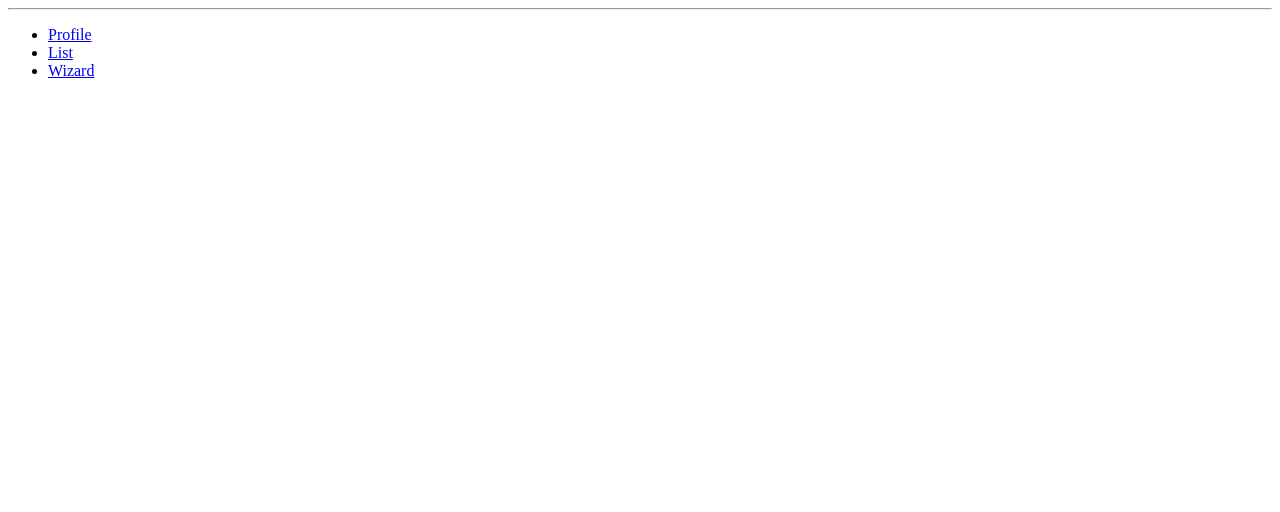
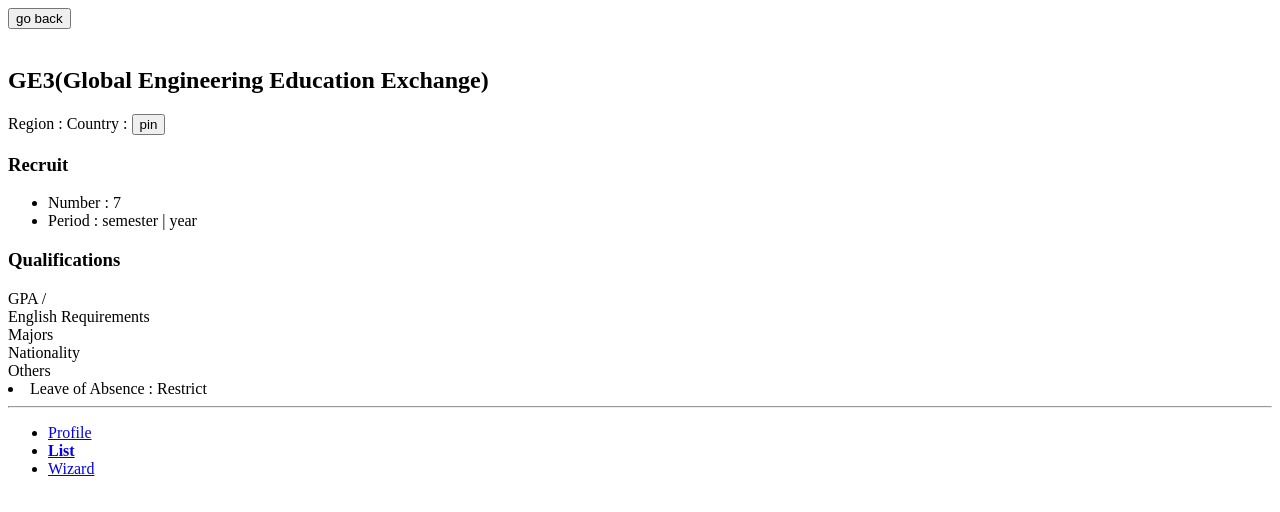
Before and after one commit to hongroklim/world-campus, a React (Create React App) app in the folder frontend/: page /programs/1 in a window 1280 px wide. Before the commit this address had no page. Shown: the top 512 px of the page. Built offline with nearby package versions, Linux system fonts and the light colour scheme; the HTML template or start-up script is replaced by a standard one.

Commit message:
Updated Details

```diff
--- a/frontend/src/App.jsx
+++ b/frontend/src/App.jsx
@@ -2,6 +2,7 @@
 
 import Profile from "./components/Profile"
 import Programs from "./components/Programs"
+import Detail from "./components/Detail"
 import Navigator from "./components/Navigator"
 
 function App() {
@@ -11,6 +12,7 @@
         <Routes>
           <Route path="/profile" element={<Profile />} />
           <Route path="/programs" element={<Programs />} />
+          <Route path="/programs/:seq" element={<Detail />} />
         </Routes>
       </div>
       <Navigator />
--- /dev/null
+++ b/frontend/src/components/Detail.jsx
@@ -0,0 +1,44 @@
+import React, { useState } from "react"
+import { useParams } from "react-router-dom"
+
+import Qualfs from "./Qualfs"
+
+import { loadProgram } from "../utils/repo"
+
+const Detail = (props) => {
+  let { seq } = useParams();
+  seq = parseInt(seq);
+
+  const [program] = useState(loadProgram(seq));
+  // console.log(program);
+
+  return (
+    <>
+      <div>
+        {/* Header */}
+        <button>go back</button>
+      </div>
+
+      <div>
+        {/* Summary */}
+        <img />
+        <h2>{program.name}</h2>
+        <span>Region : {program.region}</span>
+        <span>Country : {program.country}</span>
+        <button>pin</button>
+      </div>
+
+      <div>
+        <h3>Recruit</h3>
+        <ul>
+          <li>Number : {program['recruit-number']}</li>
+          <li>Period : {program.period}</li>
+        </ul>
+      </div>
+
+      <Qualfs program={program} />
+    </>
+  );
+}
+
+export default Detail;
--- a/frontend/src/components/Navigator.jsx
+++ b/frontend/src/components/Navigator.jsx
@@ -1,4 +1,4 @@
-import { Link } from "react-router-dom";
+import { NavLink } from "react-router-dom";
 
 const navList = [
   {"link": "/profile", "name": "Profile"},
@@ -6,24 +6,18 @@
   {"link": "/wizard", "name": "Wizard"},
 ]
 
-const Button = (props) => {
-  const { info } = props;
-  return (
-    <li>
-      <Link to={info.link}>
-        {info.name}
-      </Link>
-    </li>
-  )
-}
-
 const Navigator = () => {
   return (
     <>
       <hr />
       <ul>
         {navList.map(e => (
-          <Button info={e} key={e.link} />
+          <li key={e.link}>
+            <NavLink to={e.link}
+              style={({ isActive} ) => ({"fontWeight": isActive ? "bold" : undefined})}>
+              {e.name}
+            </NavLink>
+          </li>
         ))}
       </ul>
     </>
--- a/frontend/src/components/PrgmItem.jsx
+++ b/frontend/src/components/PrgmItem.jsx
@@ -1,26 +1,32 @@
+import { useNavigate } from "react-router-dom"
+
 const PrgmItem = ({ info, isFavorite, isAppliable, onChangeFavorite }) => {
+  const navigate = useNavigate();
+
+  const handleClick = event => {
+    const seq = event.currentTarget.getAttribute('data-seq');
+    navigate(`/programs/${seq}`);
+  }
+
   const handleFavorite = event => {
     event.stopPropagation();
+
     const seq = parseInt(event.target.getAttribute('data-sequence'));
     onChangeFavorite(seq);
   }
 
   return (
-    <>
+    <div data-seq={info.sequence} onClick={handleClick}>
       <span>{info.name}</span>
       <div>
         <span>{info.region}</span>
         <span>{info.country}</span>
-        <span>
-          {isAppliable
-            ? 'O'
-            : 'X'}
-        </span>
+        <span>{isAppliable ? 'O' : 'X'}</span>
         <button style={{"color": isFavorite ? "red" : null}}
                 data-sequence={info.sequence}
                 onClick={handleFavorite}>pin</button>
       </div>
-    </>
+    </div>
   )
 }
 
--- /dev/null
+++ b/frontend/src/components/Qualfs.jsx
@@ -0,0 +1,46 @@
+import { getLinkText } from "../utils/elements"
+
+const Qualfs = ({ program }) => {
+
+  console.log(program);
+
+  return (
+    <div>
+      <h3>Qualifications</h3>
+      <div>
+        <div>
+          <span>GPA</span>
+          <span>{program.gpa} / {program["gpa-max"]}</span>
+        </div>
+
+        <div>
+          <span>English Requirements</span>
+        </div>
+
+        <div>
+          <span>Majors</span>
+        </div>
+
+        <div>
+          <span>Nationality</span>
+        </div>
+
+        <div>
+          <span>Others</span>
+          <li>
+            Leave of Absence :&nbsp;
+            {program["restrict-loa"] === 'X' ? 'Available' : 'Restrict'}
+          </li>
+          {(program["restrict-others"]||'').split('\n')
+              .filter(e => e.trim()).map(e => (
+            <li key={e[0]}>
+              {getLinkText(e)}
+            </li>
+          ))}
+        </div>
+      </div>
+    </div>
+  );
+}
+
+export default Qualfs;
--- /dev/null
+++ b/frontend/src/utils/elements.js
@@ -0,0 +1,22 @@
+/**
+ * Get converted text which is applied of hyperlink
+ *
+ * @param {String} text - text to be parsed
+ * @returns {Element}
+ */
+export const getLinkText = (text) => {
+  const regexp = new RegExp(/(https?:\/\/(?:www\.|(?!www))[a-zA-Z0-9][a-zA-Z0-9-]+[a-zA-Z0-9]\.[^\s]{2,}|www\.[a-zA-Z0-9][a-zA-Z0-9-]+[a-zA-Z0-9]\.[^\s]{2,}|https?:\/\/(?:www\.|(?!www))[a-zA-Z0-9]+\.[^\s]{2,}|www\.[a-zA-Z0-9]+\.[^\s]{2,})/gi);
+
+  // TODO parseLinkText
+  // str.matchAll(regexp)
+  //
+  // for (const match of matches) {
+  //  console.log(`Found ${match[0]} start=${match.index} end=${match.index + match[0].length}.`);
+  // }
+
+  return text;
+}
+
+export const getListItems = (text) => {
+  return [];
+}
--- a/frontend/src/utils/repo.js
+++ b/frontend/src/utils/repo.js
@@ -38,4 +38,13 @@
   }
 
   return result;
+};
+
+export const loadProgram = (seq) => {
+  for(const e of loadPrograms()){
+    if(e.sequence === seq)
+      return e;
+  }
+
+  return {};
 }
--- a/frontend/src/utils/wizardSupport.js
+++ b/frontend/src/utils/wizardSupport.js
@@ -3,6 +3,7 @@
  *
  * @param {Object} profile - must contains either TOEFL IBT, IELTS, TOEFL ITP
  * @param {Object} univ - same as profile's one
+ * @return {Boolean}
  */
 const isEnglishEligible = (profile, univ) => {
   // TOEFL ITP
@@ -48,6 +49,7 @@
  *
  * @param {Object} profile - The user's profile
  * @param {Object} univ - The university's information to apply
+ * @returns {Boolean}
  */
 export const isAppliable = (profile, univ) => {
   // Major
```
